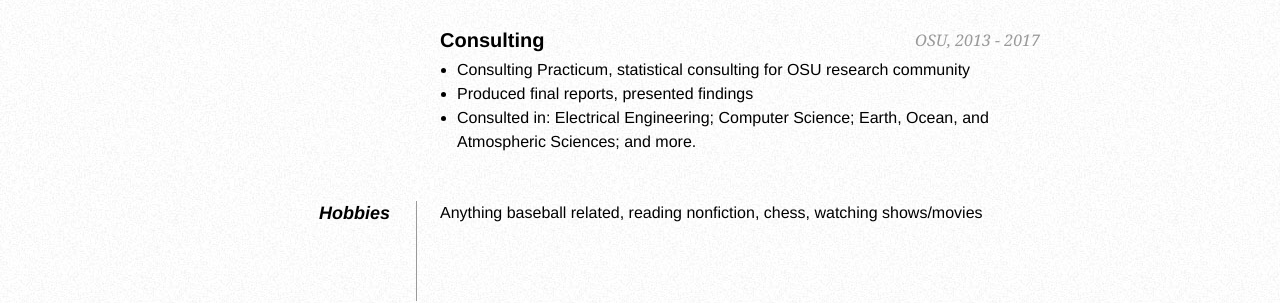
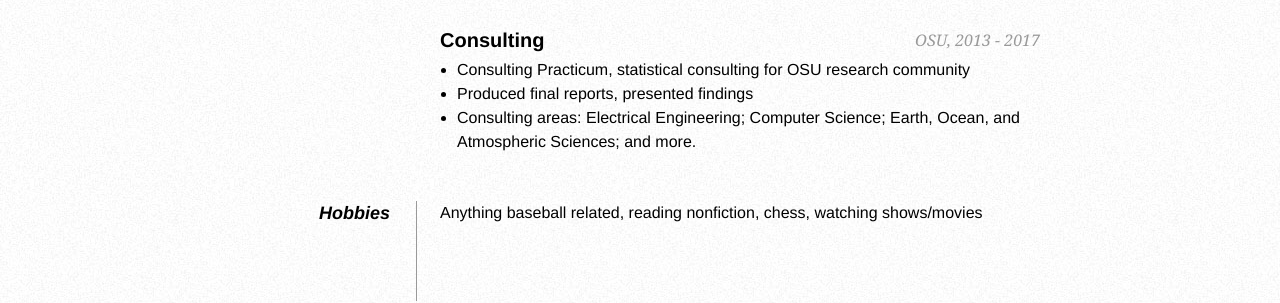
Before and after one commit to cwcomiskey/cwcomiskey.github.io, a Jekyll site: the page resume/index.html, which Jekyll copies as it is, in a window 1280 px wide. Shown: the part 822-1125 px from the top of the page. Built offline with Jekyll 4.4.1, drawn with Linux system fonts in a browser that asks for light colours.

Commit message:
Update index.html

```diff
--- a/resume/index.html
+++ b/resume/index.html
@@ -103,7 +103,7 @@
                 <ul>
                     <li>Consulting Practicum, statistical consulting for OSU research community</li>
                     <li>Produced final reports, presented findings</li>
-                    <li>Consulted in: Electrical Engineering; Computer Science; Earth, Ocean, and Atmospheric Sciences; and more.</li>
+                    <li>Consulting areas: Electrical Engineering; Computer Science; Earth, Ocean, and Atmospheric Sciences; and more.</li>
                 </ul>
             </dd>
 
```
